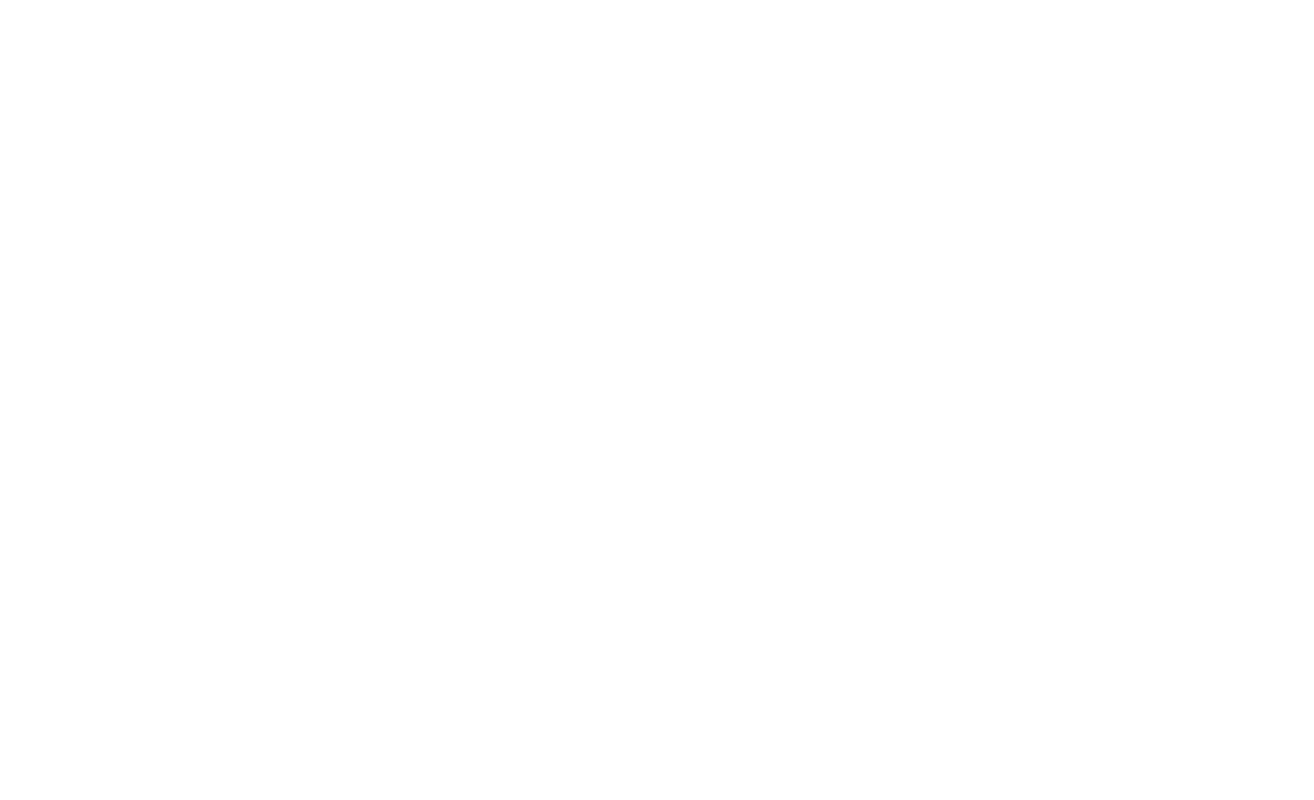
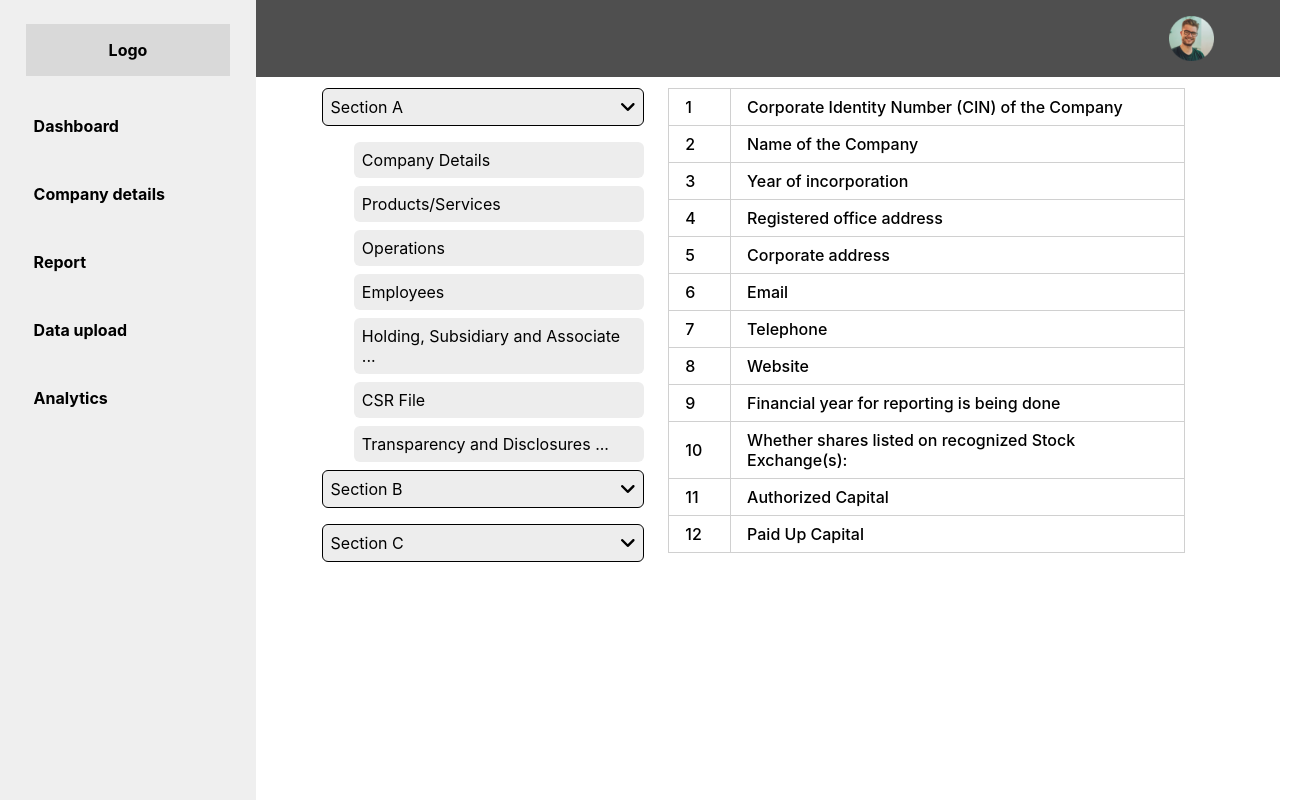
Before and after one commit to TT8-React/Team-2, a React (Create React App) app: page / in a window 1280 px wide. Shown: the whole page, 1314 px wide, since content can reach past the window. Built offline with nearby package versions, Linux system fonts and the light colour scheme.

Commit message:
adding Accordions and Two columns Tables with a single component holding them dynamically

```diff
--- a/src/App.js
+++ b/src/App.js
@@ -1,5 +1,17 @@
+import Layout from "./Components/Layout";
+import ReportGrid from "./Components/ReportGrid";
+import TableTwoCols from "./Components/TableTwoCols";
+import { TwoColsTableData } from "./MockData/Data";
 function App() {
-  return <div className="App"></div>;
+  return (
+    <div className="App">
+      <Layout>
+        <ReportGrid>
+          <TableTwoCols data={TwoColsTableData} />
+        </ReportGrid>
+      </Layout>
+    </div>
+  );
 }
 
 export default App;
--- /dev/null
+++ b/src/Components/Accordion/index.js
@@ -0,0 +1,36 @@
+import { useState } from "react";
+import {
+  AccordionContainer,
+  AccordionContent,
+  AccordionItem,
+  AccordionTitle,
+} from "./style";
+
+import closed from "../../Assets/ClosedArrow.png";
+import opened from "../../Assets/OpenedArrow.png";
+
+const Accordion = ({ title, data }) => {
+  const [isOpen, setIsOpen] = useState(true);
+
+  const handleAccordionToggle = () => {
+    setIsOpen(!isOpen);
+  };
+
+  return (
+    <AccordionContainer>
+      <AccordionTitle onClick={handleAccordionToggle}>
+        <span>{title}</span>
+        <img src={isOpen ? opened : closed} alt="arrow" />
+      </AccordionTitle>
+      {data?.map((item) => {
+        return (
+          <AccordionContent key={item} isOpen={isOpen}>
+            <AccordionItem isOpen={isOpen}>{item}</AccordionItem>
+          </AccordionContent>
+        );
+      })}
+    </AccordionContainer>
+  );
+};
+
+export default Accordion;
--- /dev/null
+++ b/src/Components/Accordion/style.js
@@ -0,0 +1,32 @@
+import styled from "styled-components";
+
+export const AccordionContainer = styled.div`
+  width: 100%;
+`;
+
+export const AccordionTitle = styled.div`
+  display: flex;
+  justify-content: space-between;
+  align-items: center;
+  padding: 0.5rem;
+  cursor: pointer;
+  background-color: #ededed;
+  border-radius: 6px;
+  border: 1px solid #000;
+  margin-bottom: 1rem;
+`;
+export const AccordionContent = styled.div`
+  display: ${(props) => (props.isOpen ? "block" : "none")};
+  width: 90%;
+  border-radius: 6px;
+  background-color: #ededed;
+  margin: 0.5rem 0 0.2rem auto;
+  transition: all 0.3s ease;
+`;
+export const AccordionItem = styled.p`
+  height: ${(props) => (props.isOpen ? "auto" : 0)};
+  padding: 0.5rem 0.5rem;
+  margin: 0.5rem 0;
+  transition: all 0.3s ease;
+  text-align: start;
+`;
--- a/src/Components/Main/style.js
+++ b/src/Components/Main/style.js
@@ -2,6 +2,9 @@ import styled from "styled-components";
 
 export const Content = styled.div`
   margin-left: 20%;
-  margin-top: 6em;
-  padding: 0 1rem;
+  margin-top: 5em;
+  padding: 0.5rem 1rem;
+  display: flex;
+  flex-direction: column;
+  align-items: center;
 `;
--- /dev/null
+++ b/src/Components/ReportGrid/index.js
@@ -0,0 +1,22 @@
+import React from "react";
+
+import Accordion from "../Accordion";
+
+import { Grid } from "./style";
+
+import { AccordionData } from "../../MockData/Data";
+
+const ReportGrid = ({ children }) => {
+  return (
+    <Grid>
+      <div>
+        <Accordion title="Section A" data={AccordionData} />
+        <Accordion title="Section B" />
+        <Accordion title="Section C" />
+      </div>
+      {children}
+    </Grid>
+  );
+};
+
+export default ReportGrid;
--- /dev/null
+++ b/src/Components/ReportGrid/style.js
@@ -0,0 +1,10 @@
+import styled from "styled-components";
+
+export const Grid = styled.div`
+  display: grid;
+  grid-template-columns: 1fr 2fr;
+  justify-content: center;
+  width: 100%;
+  margin-left: 10%;
+  gap: 1.5rem;
+`;
--- /dev/null
+++ b/src/Components/TableTwoCols/index.js
@@ -0,0 +1,17 @@
+import { TableCol1, TableCol2, TableContainer, TableRow } from "./style";
+
+const TableTwoCols = ({ data }) => (
+  <TableContainer>
+    {data?.map((item) => {
+      const { id, body } = item;
+      return (
+        <TableRow key={id}>
+          <TableCol1>{id}</TableCol1>
+          <TableCol2>{body}</TableCol2>
+        </TableRow>
+      );
+    })}
+  </TableContainer>
+);
+
+export default TableTwoCols;
--- /dev/null
+++ b/src/Components/TableTwoCols/style.js
@@ -0,0 +1,24 @@
+import styled from "styled-components";
+
+export const TableContainer = styled.table`
+  width: 80%;
+  border-collapse: collapse;
+  font-weight: 500;
+  height: fit-content;
+`;
+
+export const TableRow = styled.tr`
+  display: table-row;
+  border-bottom: 1px solid #d0d0d0;
+`;
+
+export const TableCol1 = styled.td`
+  width: 12%;
+  padding: 0.5rem 1rem;
+  text-align: start;
+  border: 1px solid #d0d0d0;
+`;
+
+export const TableCol2 = styled(TableCol1)`
+  width: inherit;
+`;
--- /dev/null
+++ b/src/MockData/Data.js
@@ -0,0 +1,26 @@
+// Accordion Data
+export const AccordionData = [
+  "Company Details",
+  "Products/Services",
+  "Operations",
+  "Employees",
+  "Holding, Subsidiary and Associate ...",
+  "CSR File",
+  "Transparency and Disclosures ...",
+];
+
+//  2 Columns Table Data
+export const TwoColsTableData = [
+  { id: 1, body: "Corporate Identity Number (CIN) of the Company" },
+  { id: 2, body: "Name of the Company" },
+  { id: 3, body: "Year of incorporation" },
+  { id: 4, body: "Registered office address  " },
+  { id: 5, body: "Corporate address" },
+  { id: 6, body: "Email" },
+  { id: 7, body: "Telephone" },
+  { id: 8, body: "Website" },
+  { id: 9, body: "Financial year for reporting is being done" },
+  { id: 10, body: "Whether shares listed on recognized Stock Exchange(s):" },
+  { id: 11, body: "Authorized Capital  " },
+  { id: 12, body: "Paid Up Capital" },
+];
```
Also changed, not shown: src/Assets/ClosedArrow.png (added), src/Assets/OpenedArrow.png (added).
